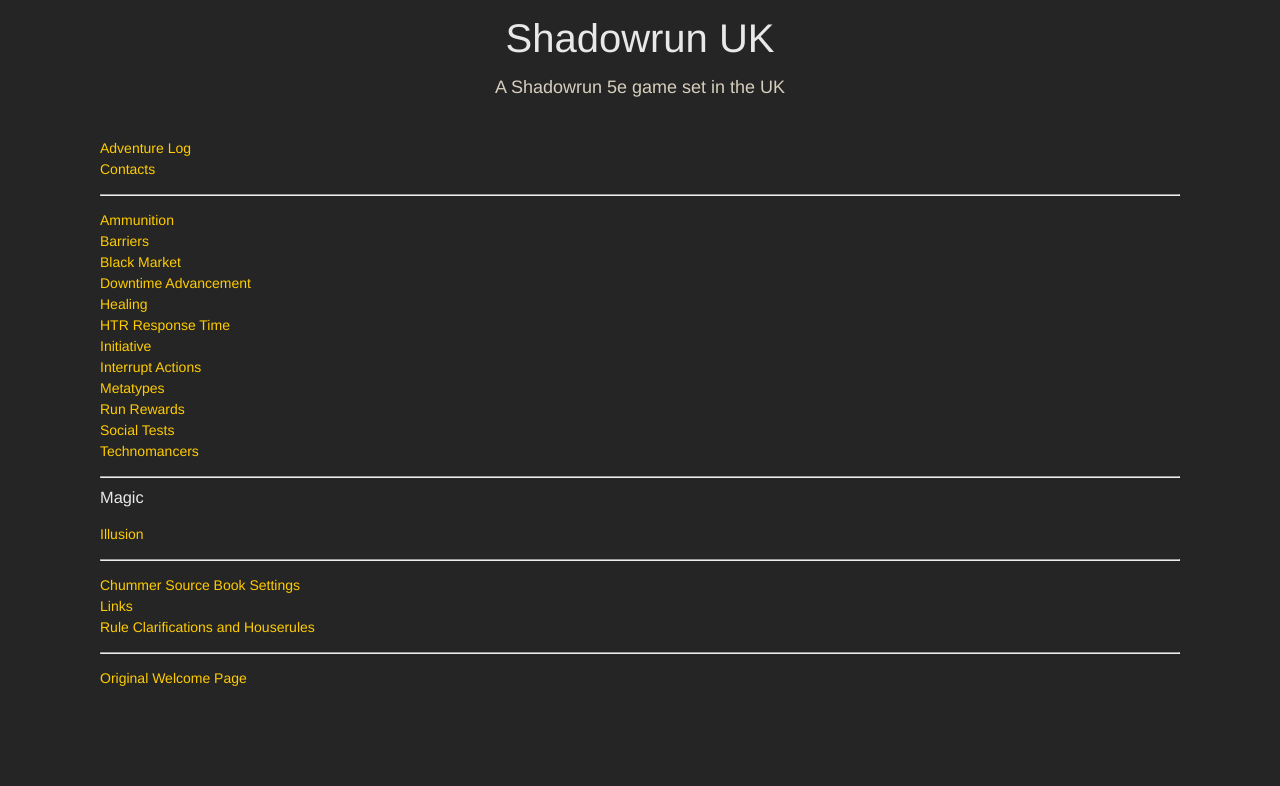
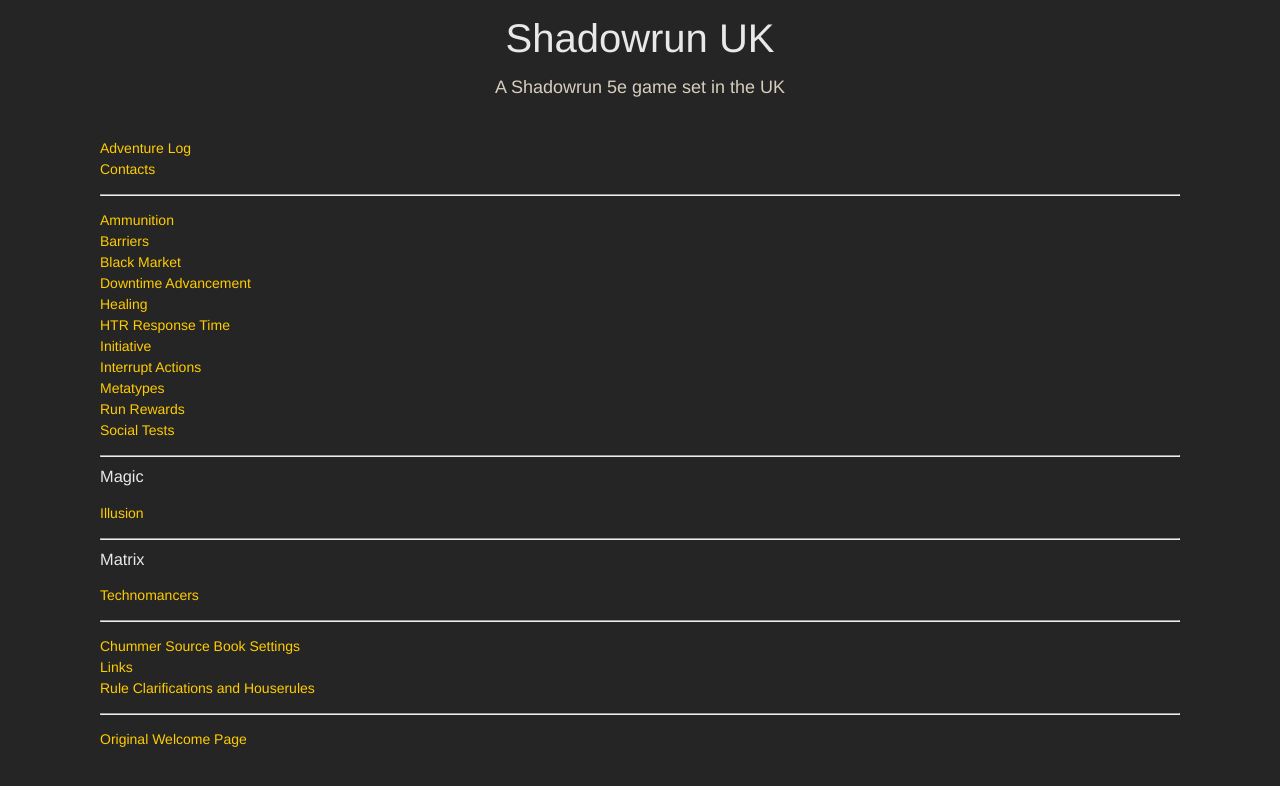
Before and after one commit to Anomandarist/Shadowrun-UK, a Jekyll site: the page built from index.md, in a window 1280 px wide. Shown: the top 786 px of the page. Built offline with Jekyll 4.4.1, drawn with Linux system fonts in a browser that asks for light colours; our own code applies the rules of GitHub Pages for plain Markdown files.

Commit message:
Create Matrix section on Index page and move relevant files to subfolder

```diff
--- a/index.md
+++ b/index.md
@@ -14,13 +14,19 @@
 [Metatypes](Rules/Metatypes.md)
 [Run Rewards](Rules/RunRewards.md)
 [Social Tests](Rules/SocialTests.md)
-[Technomancers](Rules/Technomancers.md)
+
 
 ---
 
 ### Magic
 
 [Illusion](Rules/Magic/Illusion.md)
+
+---
+
+### Matrix
+
+[Technomancers](Rules/Matrix/Technomancers.md)
 
 ---
 
```
Also changed, not shown: Rules/Matrix/Technomancers.md (renamed from Rules/Technomancers.md).
